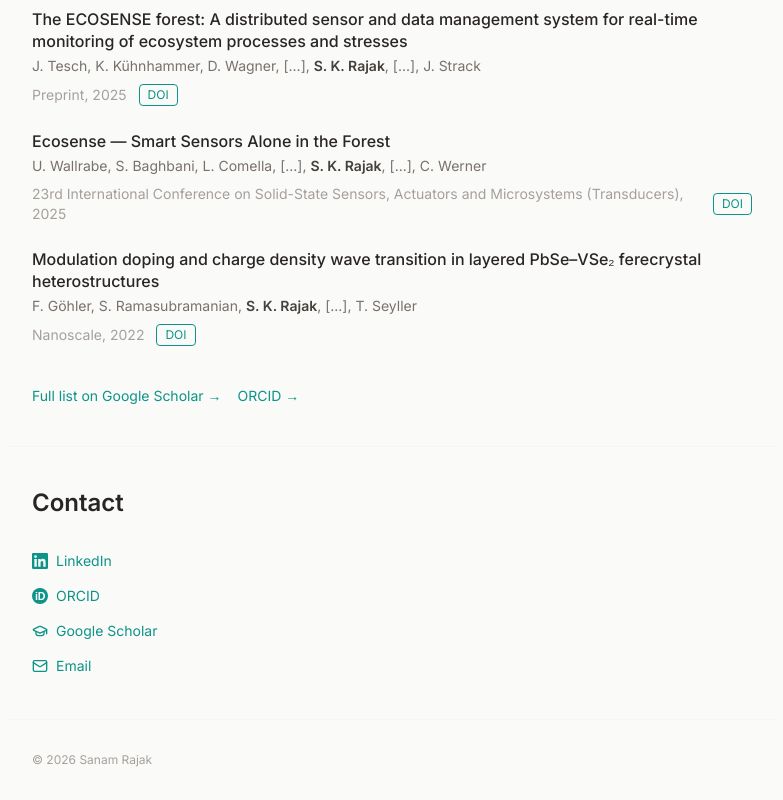
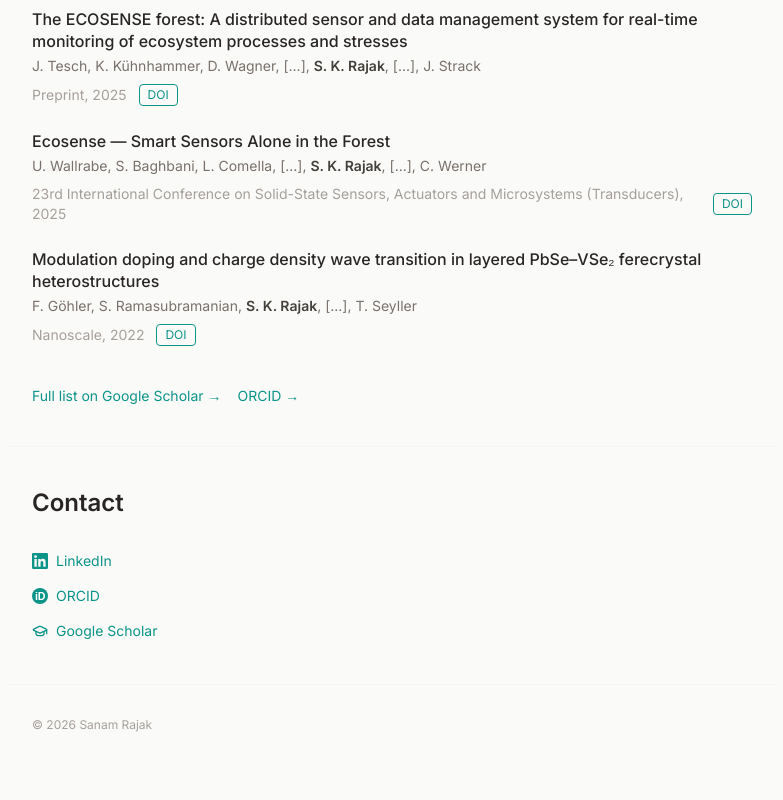
Before and after one commit to sanamrajak/sanamrajak.github.io, a Next.js app: page / in a window 1280 px wide. Shown: the part 2181-2981 px from the top of the page, without its empty margins (248-1031 px from the left). After the commit the page ends 2946 px from the top, so only its background shows below. Built offline with nearby package versions, Linux system fonts and the light colour scheme.

Commit message:
Make e-mail optional

```diff
--- a/components/Contact.tsx
+++ b/components/Contact.tsx
@@ -66,6 +66,7 @@ export default function Contact() {
             </a>
           </li>
         ))}
+        {profile.email && (
           <li>
             <ObfuscatedLink
               encoded={profile.email}
@@ -75,6 +76,7 @@ export default function Contact() {
               <span>Email</span>
             </ObfuscatedLink>
           </li>
+        )}
       </ul>
     </section>
   );
--- a/data/profile.ts
+++ b/data/profile.ts
@@ -16,5 +16,5 @@ export const profile = {
   orcid: "https://orcid.org/0009-0004-1822-1239",
   scholar: "https://scholar.google.com/citations?user=QmxmUboAAAAJ",
   // Email encoded as btoa(rot7(address)). See ObfuscatedLink.tsx for the encoding snippet.
-  email: "emh1aHRAbGVodHdzbC5qdnQ=", // placeholder: sanam@example.com
+  email: "" as string,
 } as const;
```
Lines whose indentation alone changed are shown as unchanged.
